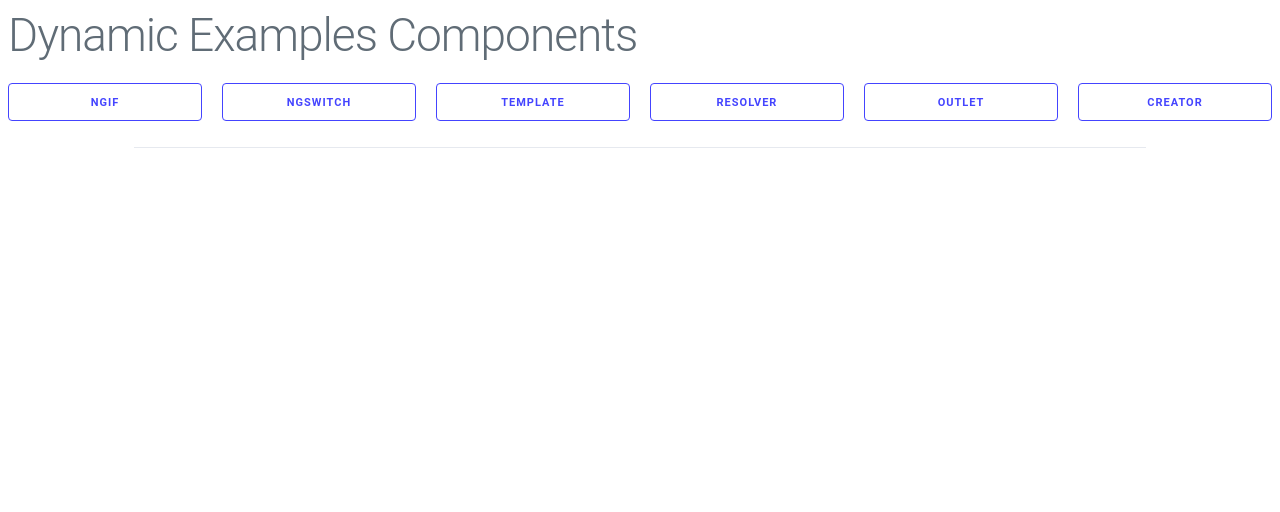
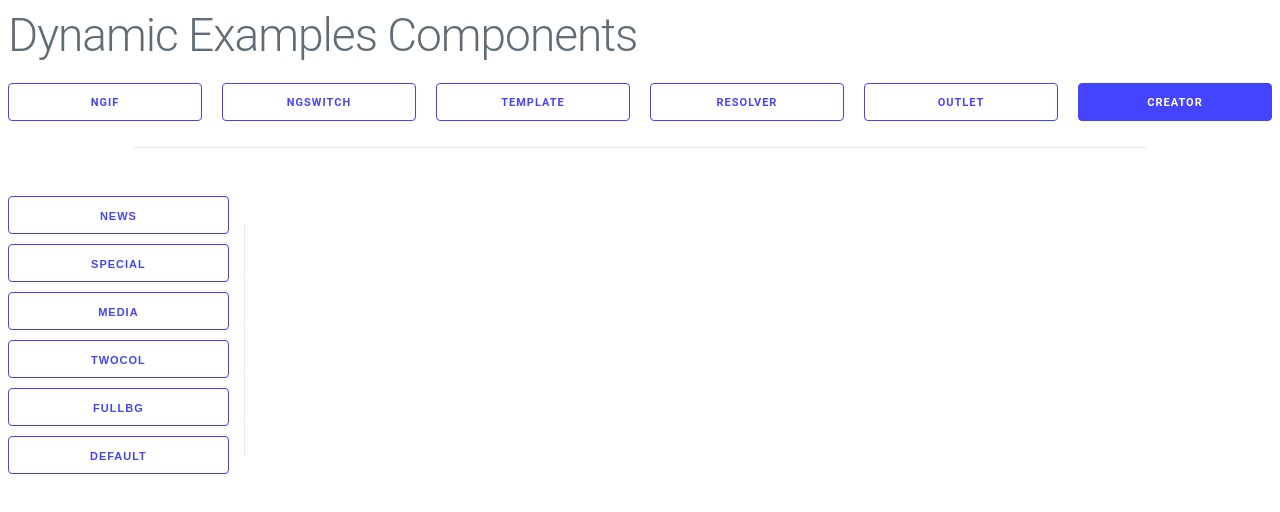
Before and after one commit to YAZART/angular-dynamic-components, an Angular app: page /render in a window 1280 px wide. Before the commit this address led to /. Shown: the top 512 px of the page. Built offline with nearby package versions, Linux system fonts and the light colour scheme.

Commit message:
add ivy render component

```diff
--- a/src/app/app-routing.module.ts
+++ b/src/app/app-routing.module.ts
@@ -8,7 +8,7 @@ const routes: Routes = [
   {path:'template', loadChildren: () => import('./banner-template/banner-template.module').then(m => m.BannerTemplateModule)},
   {path:'resolver', loadChildren: () => import('./banner-resolver/banner-resolver.module').then(m => m.BannerResolverModule)},
   {path:'outlet', loadChildren: () => import('./banner-outlet/banner-outlet.module').then(m => m.BannerOutletModule)},
-  // {path:'render', loadChildren: () => import('./customers/customers.module').then(m => m.CustomersModule)}
+  {path:'render', loadChildren: () => import('./banner-render/banner-render.module').then(m => m.BannerRenderModule)}
 ];
 
 @NgModule({
--- a/src/app/app.component.html
+++ b/src/app/app.component.html
@@ -18,7 +18,7 @@
     <a class="button button-prime button-outline" style="width: 100%;" routerLink="/outlet" routerLinkActive="active">outlet</a>
   </div>
   <div class="column">
-    <a class="button button-prime button-outline" style="width: 100%;" routerLink="/creator" routerLinkActive="active">creator</a>
+    <a class="button button-prime button-outline" style="width: 100%;" routerLink="/render" routerLinkActive="active">creator</a>
   </div>
 </div>
 <div class="row">
--- a/src/app/banner-outlet/banner-outlet.module.ts
+++ b/src/app/banner-outlet/banner-outlet.module.ts
@@ -21,5 +21,13 @@ import { BannerNewsComponent } from '../banner-types/banner-news/banner-news.com
     exports: [BannerOutletComponent],
     declarations: [BannerOutletComponent],
     providers: [],
+    entryComponents: [
+        BannerNewsComponent,
+        BannerSpecialComponent,
+        BannerFullBgComponent,
+        BannerDefaultComponent,
+        BannerMediaComponent,
+        BannerTwoColComponent
+    ]
 })
 export class BannerOutletModule { }
--- /dev/null
+++ b/src/app/banner-render/banner-render.component.html
@@ -0,0 +1,19 @@
+<div class="row">
+    <div class="column column-20">
+        <div class="panel-container">
+            <button class="button button-prime button-outline" style="width: 100%;" (click)="addNews()">news</button>
+            <button class="button button-prime button-outline" style="width: 100%;"
+                (click)="addSpecial()">special</button>
+            <button class="button button-prime button-outline" style="width: 100%;" (click)="addMedia()">media</button>
+            <button class="button button-prime button-outline" style="width: 100%;"
+                (click)="addTwoCol()">twoCol</button>
+            <button class="button button-prime button-outline" style="width: 100%;"
+                (click)="addFullBg()">fullBg</button>
+            <button class="button button-prime button-outline" style="width: 100%;"
+                (click)="addDefault()">default</button>
+        </div>
+    </div>
+    <div class="column column-80">
+        <ng-container #container></ng-container>
+    </div>
+</div>
--- /dev/null
+++ b/src/app/banner-render/banner-render.component.ts
@@ -0,0 +1,70 @@
+import {
+    Component,
+    OnInit,
+    ViewChild,
+    ElementRef,
+    ɵrenderComponent as renderComponent,
+    ɵLifecycleHooksFeature as LifecycleHooksFeature,
+    Injector, ComponentFactoryResolver, ViewContainerRef } from '@angular/core';
+import { BannerDefaultComponent } from '../banner-types/banner-default/banner-default.component';
+
+@Component({
+    selector: 'app-banner-render',
+    templateUrl: 'banner-render.component.html'
+})
+
+export class BannerRenderComponent implements OnInit {
+    @ViewChild('container', { read: ViewContainerRef, static: true }) container: ViewContainerRef;
+
+    constructor(
+        private injector: Injector,
+        private resolver: ComponentFactoryResolver
+    ) { }
+
+    public addNews() {
+        import(`../banner-types/banner-news/banner-news.component`).then(({BannerNewsComponent}) => {
+            const componentFactory = this.resolver.resolveComponentFactory(BannerNewsComponent);
+            const componentRef = this.container.createComponent(componentFactory, 0, this.injector);
+            // return renderComponent(BannerDefaultComponent, { injector, });
+          });
+    }
+    public addSpecial() {
+        import(`../banner-types/banner-special/banner-special.component`).then(({BannerSpecialComponent}) => {
+            const componentFactory = this.resolver.resolveComponentFactory(BannerSpecialComponent);
+            const componentRef = this.container.createComponent(componentFactory, 0, this.injector);
+            // return renderComponent(BannerDefaultComponent, { injector, });
+          });
+    }
+    public addMedia() {
+        import(`../banner-types/banner-media/banner-media.component`).then(({BannerMediaComponent}) => {
+            const componentFactory = this.resolver.resolveComponentFactory(BannerMediaComponent);
+            const componentRef = this.container.createComponent(componentFactory, 0, this.injector);
+            // return renderComponent(BannerDefaultComponent, { injector, });
+          });
+    }
+    public addTwoCol() {
+        import(`../banner-types/banner-two-col/banner-two-col.component`).then(({BannerTwoColComponent}) => {
+            const componentFactory = this.resolver.resolveComponentFactory(BannerTwoColComponent);
+            const componentRef = this.container.createComponent(componentFactory, 0, this.injector);
+            // return renderComponent(BannerDefaultComponent, { injector, });
+          });
+    }
+    addFullBg() {
+        import(`../banner-types/banner-full-bg/banner-full-bg.component`).then(({BannerFullBgComponent}) => {
+            const componentFactory = this.resolver.resolveComponentFactory(BannerFullBgComponent);
+            const componentRef = this.container.createComponent(componentFactory, 0, this.injector);
+            // return renderComponent(BannerDefaultComponent, { injector, });
+        });
+    }
+    addDefault() {
+        import(`../banner-types/banner-default/banner-default.component`).then(({BannerDefaultComponent}) => {
+            const componentFactory = this.resolver.resolveComponentFactory(BannerDefaultComponent);
+            const componentRef = this.container.createComponent(componentFactory, 0, this.injector);
+            // return renderComponent(BannerDefaultComponent, { injector, });
+        });
+    }
+
+    ngOnInit() { }
+    ngOnDestroy() {
+    }
+}
```
Also changed, not shown: src/app/banner-render/banner-render.module.ts (added, +18 -0 lines).
